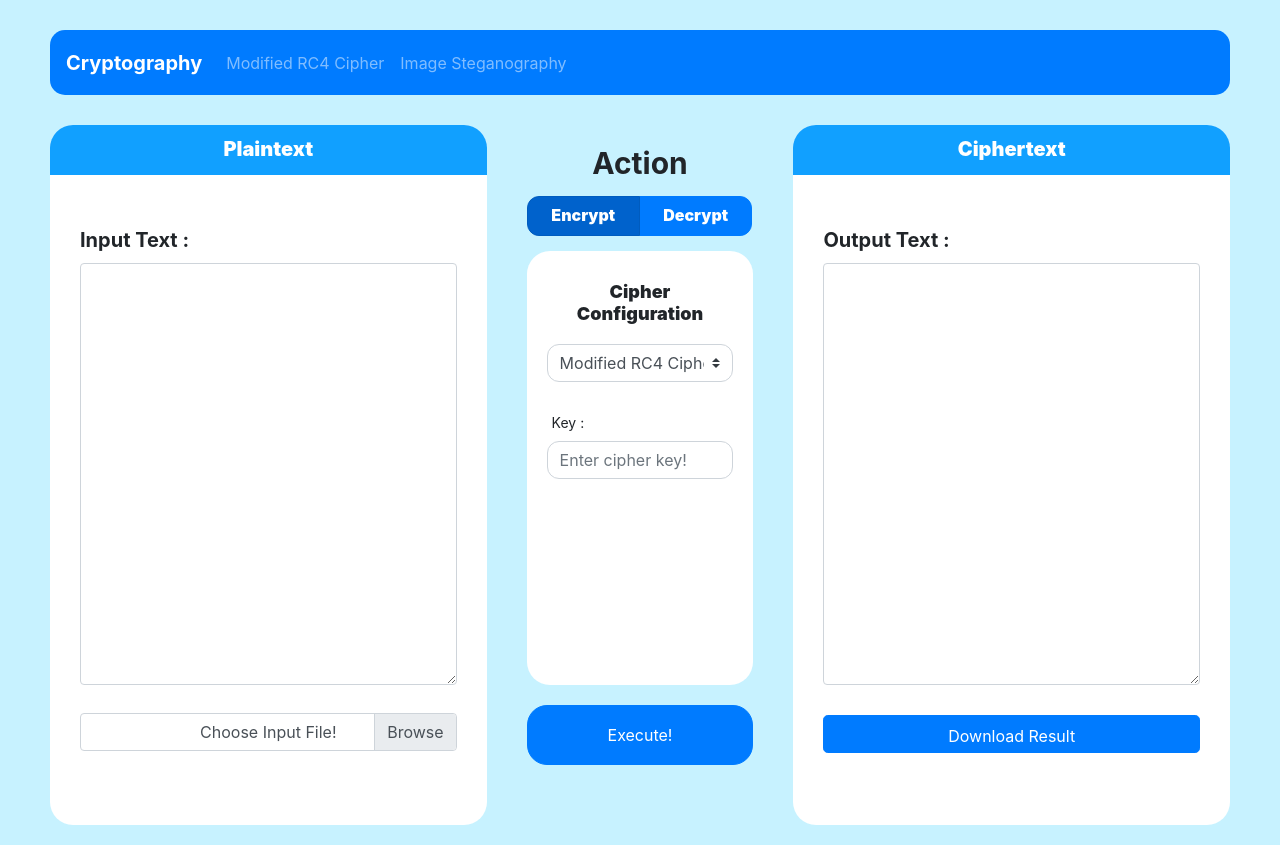
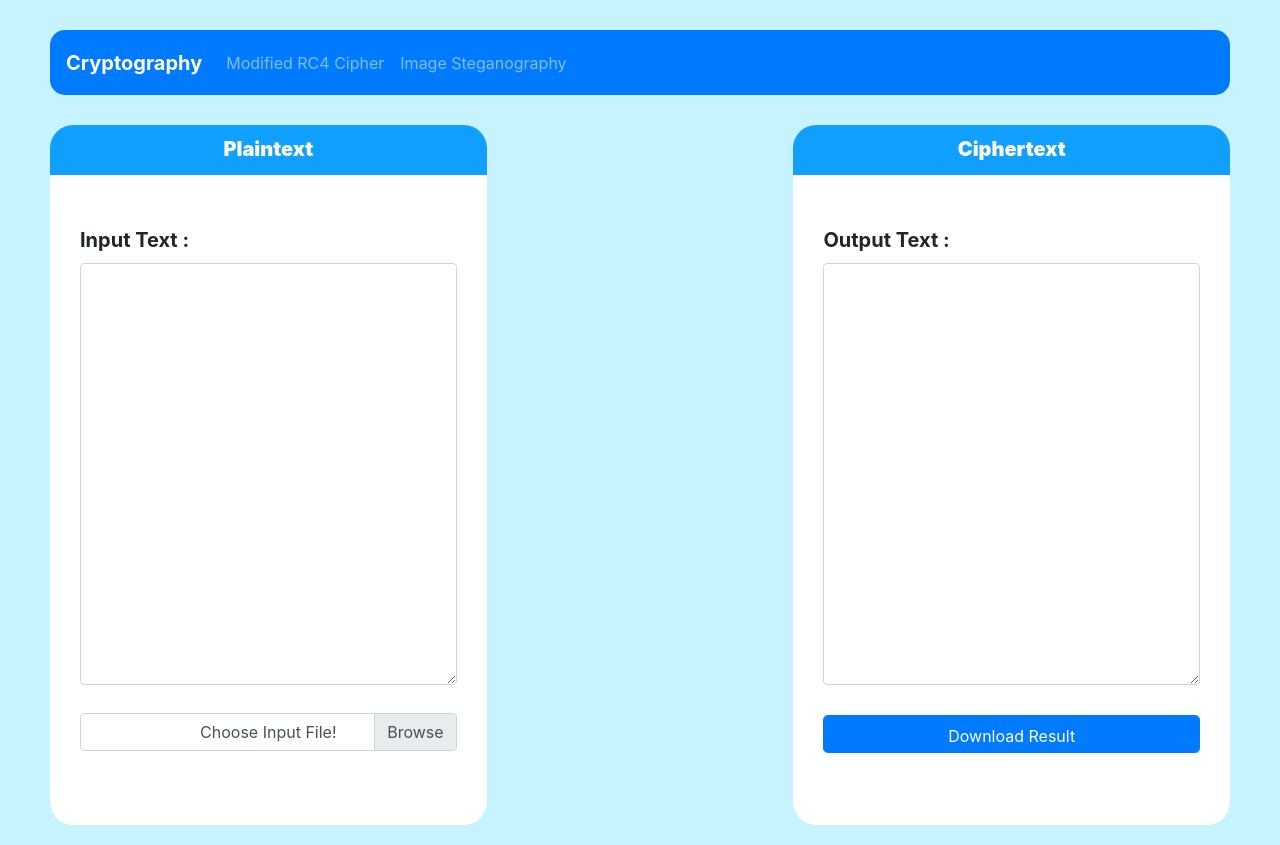
Before and after one commit to aufaf29/modified-rc4-and-steganography, a Flask app: page /steganography in a window 1280 px wide. Run offline with Flask 2, Linux system fonts and the light colour scheme; some libraries are stand-ins or nearby versions.

Commit message:
Init steganography page

```diff
--- a/templates/steganography-page.html
+++ b/templates/steganography-page.html
@@ -55,50 +55,6 @@
 
       </div>
 
-      <div class="app-setting">
-
-        <div class="app-setting-title">
-          <h3 class="app-setting-title-text">Action</h3>
-        </div>
-
-        <div class="app-setting-action">
-          <div class="btn-group btn-group-toggle app-setting-action-button" data-toggle="buttons">
-            <label id="app-setting-action-button-1" class="btn btn-primary shadow-none encrypt-button active">
-              <input type="radio" name="action-options" id="encrypt" autocomplete="off" onchange="change_action(this);" checked> Encrypt
-            </label>
-            <label id="app-setting-action-button-2" class="btn btn-primary shadow-none decrypt-button">
-              <input type="radio" name="action-options" id="decrypt" autocomplete="off" onchange="change_action(this);"> Decrypt
-            </label>
-          </div>
-        </div>
-
-        <div class="app-setting-form">
-
-          <div class="app-setting-form-container">
-
-            <h4 class="form-config-title-main">Cipher Configuration</h2>
-
-            <select id="select-cipher" class="custom-select">
-              <option value="1" selected>Modified RC4 Cipher</option>
-            </select>
-
-            <div id="app-setting-form-dynamic">
-                <div class="form-group">
-                  <label for="cipher-key" class="input-form-config-label">Key :</label>
-                  <input type="text" class="input-form-config form-control" id="cipher-key" placeholder="Enter cipher key!">
-                </div>
-            </div>
-
-          </div>
-
-        </div>
-
-        <div class="app-setting-execute">
-          <button id="execute-button" class="btn btn-primary shadow-none btn-block execute-button" type="button" id="btn-post" onclick="execute();">Execute!</button>
-        </div>
-
-      </div>
-
       <div class="app-output">
 
         <div class="app-container-title">
```
